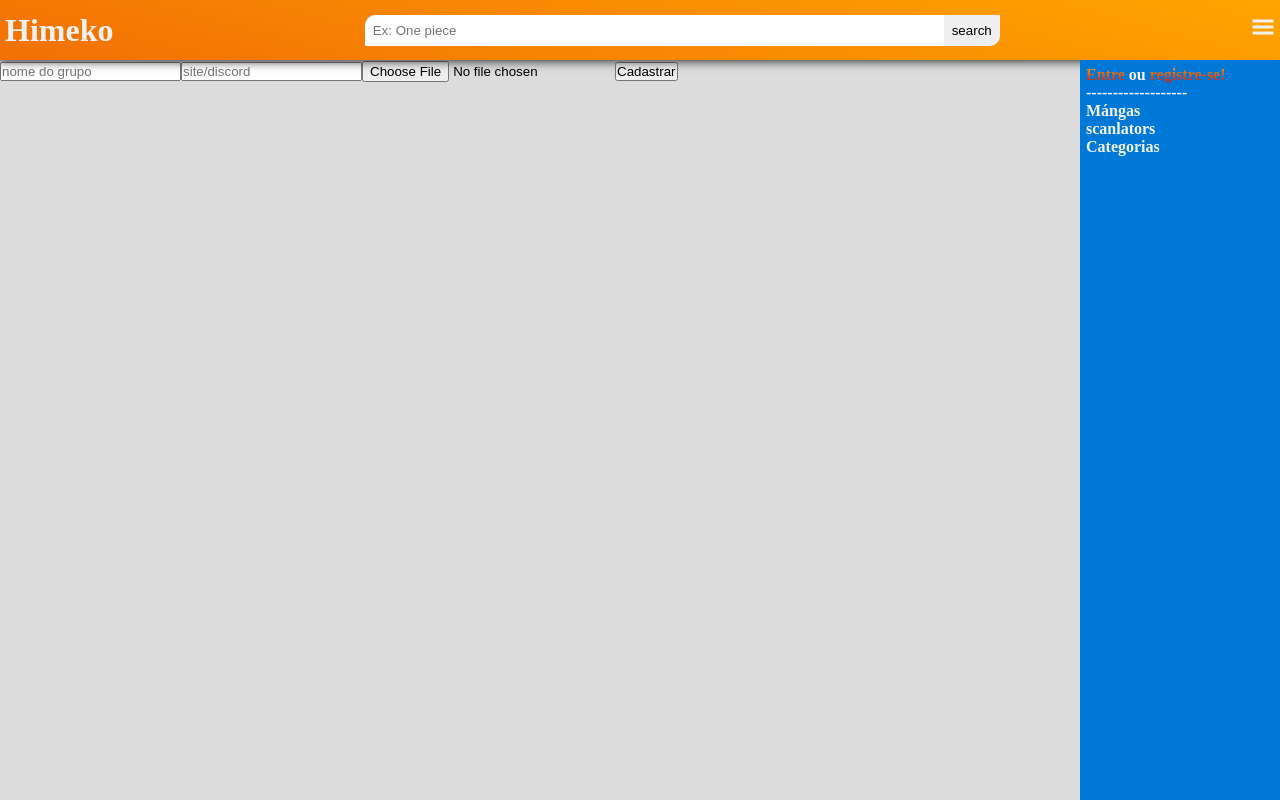
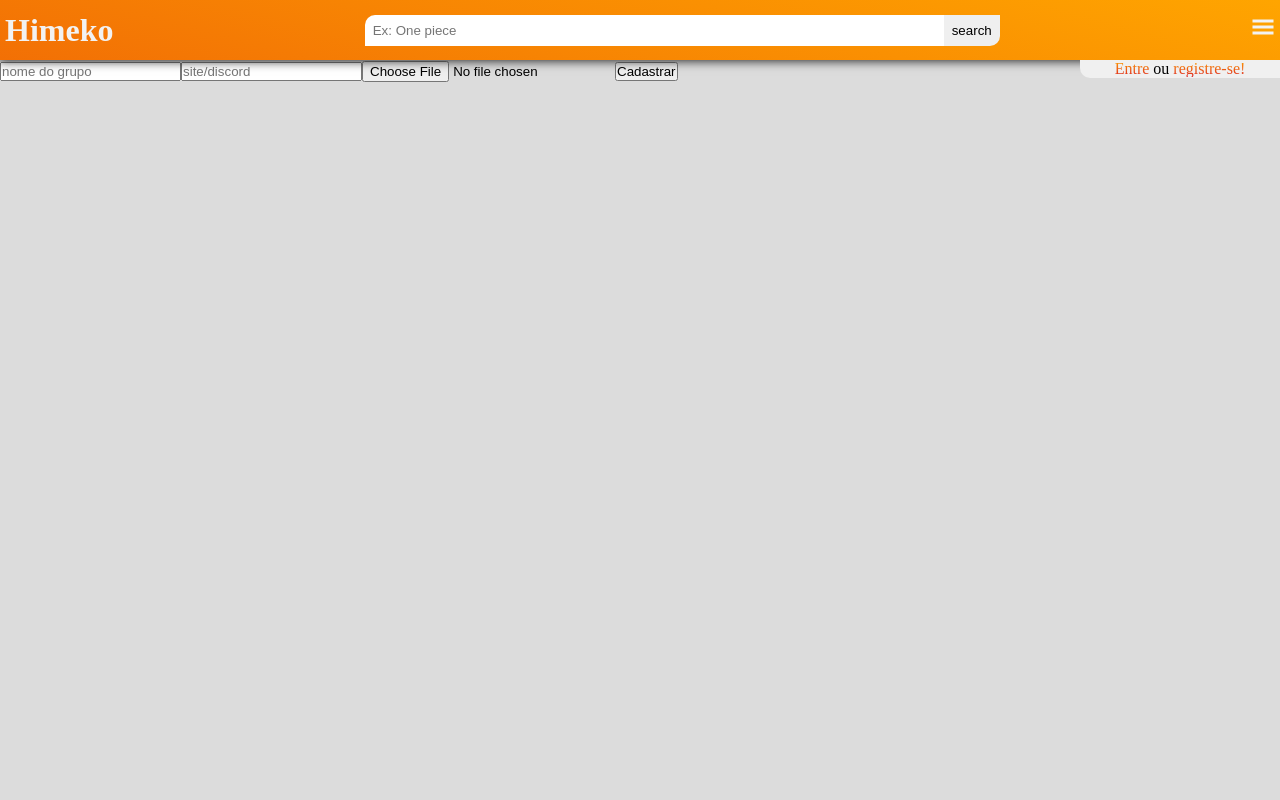
Before and after one commit to AlexGabrielSilveira/himeko-manga, a Next.js app: page /adm/scanlator in a window 1280 px wide. Both pictures are taken after a click on the element 1263 px from the left and 30 px from the top of the page. Built offline with nearby package versions, Linux system fonts and the light colour scheme.

Commit message:
dependency removed

```diff
--- a/package.json
+++ b/package.json
@@ -12,11 +12,12 @@
     "axios": "^1.6.1",
     "eslint": "8.50.0",
     "eslint-config-next": "13.5.3",
-    "glider-js": "^1.7.8",
     "next": "^13.5.6",
     "react": "18.2.0",
     "react-dom": "18.2.0",
     "react-icons": "^4.11.0",
+    "react-slick": "^0.29.0",
+    "slick-carousel": "^1.8.1",
     "zod": "^3.22.4"
   }
 }
--- a/src/app/page.js
+++ b/src/app/page.js
@@ -7,6 +7,8 @@ import Link from 'next/link';
 import { SiMyanimelist } from 'react-icons/si'
 import Scanlator from '@/components/scanlators/Scanlator';
 import Manga from '@/components/newMangas/News';
+
+
 export default function Home() {
   const[mangaRecommendations, setMangaRecommendations] = useState([])
   const[loading, setLoading] = useState(false)
@@ -53,4 +55,3 @@ export default function Home() {
     </main>
   )
 }
-7
--- a/src/components/header/infos/infos.jsx
+++ b/src/components/header/infos/infos.jsx
@@ -18,17 +18,10 @@ export default function Infos() {
                 <li>Administração</li>
                 <li>-------------------</li>
                 <li>Perfil</li>
-                <li>Mángas</li>
-                <li>scanlators</li>
-                <li>Categorias</li>
             </>
             ): (
             <>
                 <li><span onClick={handleClick} className={styles.login}>Entre</span> ou <Link href="/register">registre-se!</Link></li>
-                <li>-------------------</li>
-                <li>Mángas</li>
-                <li>scanlators</li>
-                <li>Categorias</li>
             </>
             )}
             </div>
--- a/src/components/header/infos/infos.module.css
+++ b/src/components/header/infos/infos.module.css
@@ -1,13 +1,13 @@
 .list {
+    text-align: center;
     position: fixed;
+    width: 200px;
     top: 60px;
     right: 0px;
-    height: 100%;
-    background-color: #0078d7;
-    width: 200px;
-    list-style-type: none;
-    padding: 6px;
-    font-weight: bold
+    list-style: none;
+    background-color: #f0f0f0;
+    color: #000;
+    border-bottom-left-radius: 10px;
 }
 .list a, .list span {
     background: linear-gradient(180deg,#ffa600, #db0e0ee7);
--- a/src/components/newMangas/News.jsx
+++ b/src/components/newMangas/News.jsx
@@ -27,7 +27,7 @@ export default function Manga() {
                 <div className={styles.mangas_carrousel}>
                     {mangas.map(manga => (
                         <div key={manga.name} className={styles.manga}>
-                            <Image src={manga.cape_url} width={100} height={80} alt="capa do manga"/>
+                            <Image src={manga.cape_url} height={120} width={80} alt="capa do manga"/>
                             <ul>
                                 <li> <Link href={`/manga/${manga.mal_id}`}><h3>{manga.name}</h3></Link></li>
                                 <li><Link href={`https://myanimelist.net/manga/${manga.mal_id}`} target='_blank'>< SiMyanimelist /></Link></li>
```
Also changed, not shown: src/components/newMangas/new.module.css (+10 -13 lines), 1 other file (tests, documents, lock files or other folders).
